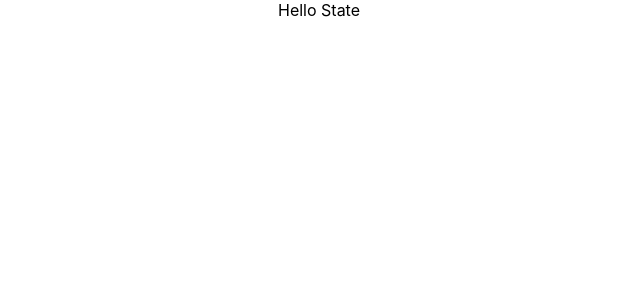
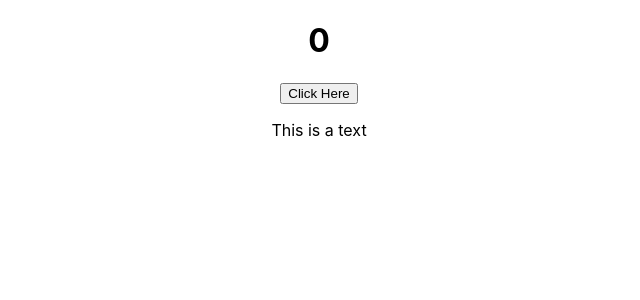
Before and after one commit to henry-49/demo-react-hooks, a React (Create React App) app: page / in a window 1280 px wide. Shown: the top 300 px of the page, without its empty margins (321-961 px from the left). Built offline with nearby package versions, Linux system fonts and the light colour scheme.

Commit message:
useReducer Demo

```diff
--- a/src/App.js
+++ b/src/App.js
@@ -1,11 +1,13 @@
 import logo from './logo.svg';
 import './App.css';
 import StateDemo from './UseState/StateDemo';
+import UseReducerDemo from './UseReducer/UseReducerDemo';
 
 function App() {
   return (
     <div className="App">
-      <StateDemo></StateDemo>
+      {/* <StateDemo></StateDemo> */}
+      <UseReducerDemo></UseReducerDemo>
     </div>
   );
 }
--- /dev/null
+++ b/src/UseReducer/UseReducerDemo.js
@@ -0,0 +1,46 @@
+import React, { useReducer } from 'react';
+
+const UseReducerDemo = () => {
+
+    // reducer function
+    const reducer = (state, action) => {
+        // reducer boilerplate
+        switch(action.type){
+            case "INCREMENT":
+                return {
+                        count: state.count + 1,
+                        showText: state.showText
+                    }
+            case "toggleShowText":
+                    return {
+                            count: state.count,
+                            showText: !state.showText
+                            }
+            default:
+                return state;
+        }
+    }
+
+    // const [counter, setCount] = useState(0);
+    // const [showText, setShowText] = useState(true);
+
+    const [state, dispatch] = useReducer(reducer, {
+        count:0,
+        showText: true
+    });
+
+    return (
+        <div>
+            <h1>{state.count}</h1>
+            <button
+            onClick={() => {
+                dispatch({type: "INCREMENT"});
+                dispatch({type: "toggleShowText"});
+             } }
+            >Click Here</button> <br />
+            {state.showText && <p>This is a text</p>}
+        </div>
+    )
+}
+
+export default UseReducerDemo;
```
